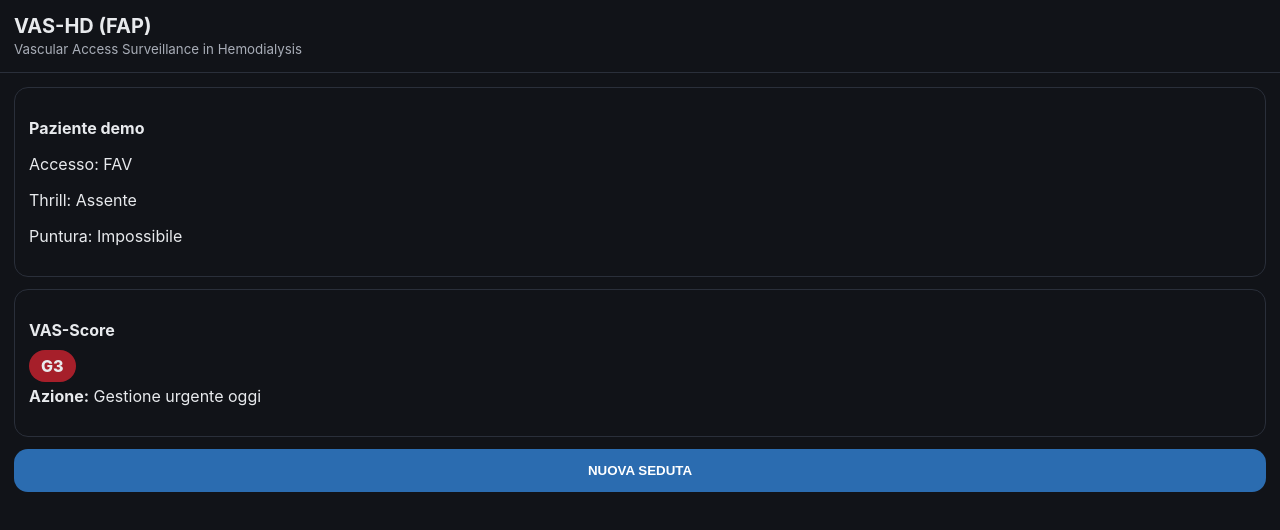
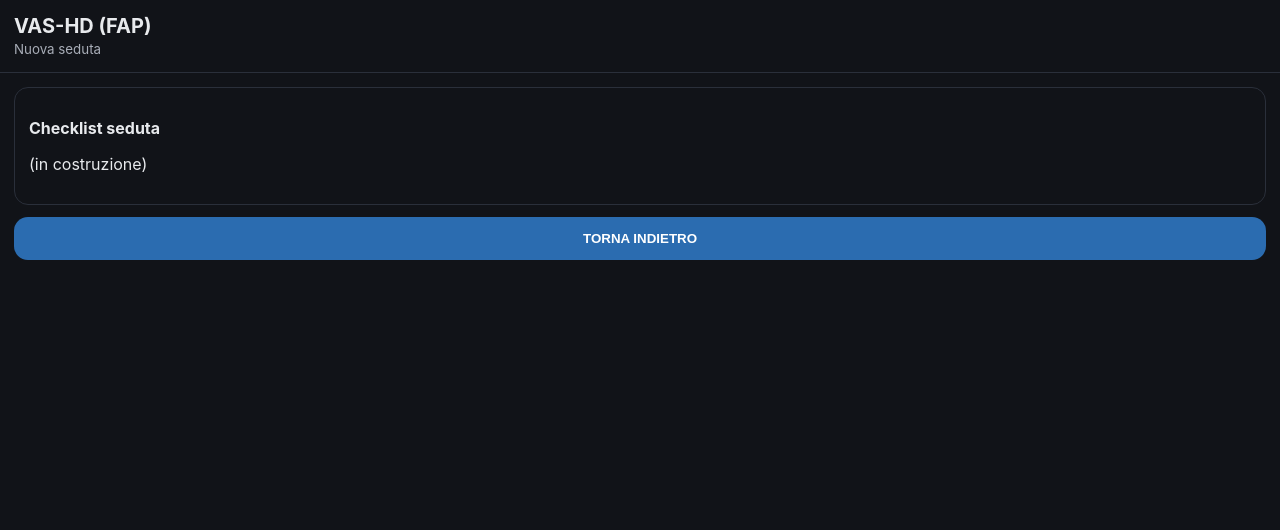
Before and after one commit to VASCerignola/vas-hd-fap, a plain HTML site: page index.html in a window 1280 px wide. Both pictures are taken after a click on the button "NUOVA SEDUTA". Drawn offline with Linux system fonts and the light colour scheme.

Commit message:
Update index.html

```diff
--- a/index.html
+++ b/index.html
@@ -45,8 +45,7 @@ button { width:100%; padding:14px; border-radius:14px; border:none; font-weight:
 <span class="badge g3">G3</span>
 <p style="margin-top:10px"><b>Azione:</b> Gestione urgente oggi</p>
 </div>
-
-<button onclick="alert('VAS-HD (FAP) operativo')">NUOVA SEDUTA</button>
+<button onclick="nuovaSeduta()">NUOVA SEDUTA</button>
 </main>
 
 <script>
@@ -54,5 +53,22 @@ if ('serviceWorker' in navigator) {
   navigator.serviceWorker.register('sw.js');
 }
 </script>
+<script>
+function nuovaSeduta() {
+  document.body.innerHTML = `
+    <header>
+      <h1>VAS-HD (FAP)</h1>
+      <small>Nuova seduta</small>
+    </header>
+    <main>
+      <div class="card">
+        <p><b>Checklist seduta</b></p>
+        <p>(in costruzione)</p>
+      </div>
+      <button onclick="location.reload()">TORNA INDIETRO</button>
+    </main>
+  `;
+}
+</script>
 </body>
 </html>
```
